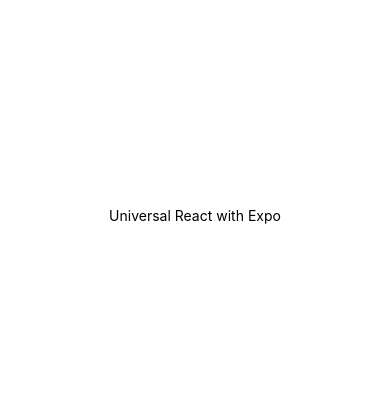
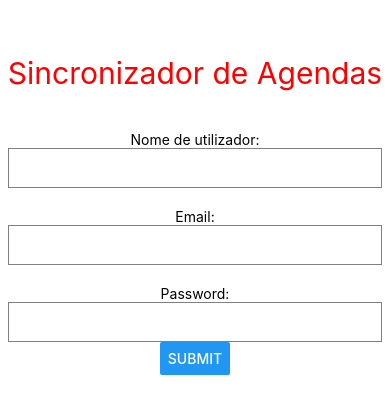
Before and after one commit to lurb3/sincronizador-agendas, a React Native app: screen / in a window 390 px wide. Shown: the part 207-620 px from the top of the page. Built offline with nearby package versions, Linux system fonts and the light colour scheme.

Commit message:
React Native, Redux setup & tests. User form to redux state

```diff
--- a/App.js
+++ b/App.js
@@ -1,5 +1,41 @@
 import * as React from "react";
-import { View, Text } from "react-native";
+import { View, Text, Button } from "react-native";
+import { createStore } from "redux";
+import { Provider } from "react-redux";
+
+// Components
+import Counter from "./components/Counter";
+import LoginPage from "./components/LoginPage";
+
+const initialState = {
+	user: '',
+	email: '',
+	password: ''
+};
+
+const reducer = (state = initialState, action) => {
+	switch(action.type) {
+		case('UPDATE_USER'):
+			return {
+				...state,
+				user: action.payload.user
+			}
+		case('UPDATE_EMAIL'):
+			return {
+				...state,
+				email: action.payload.email
+			}
+		case('UPDATE_PASSWORD'):
+			return {
+				...state,
+				password: action.payload.password
+			}
+		default:
+			return state;
+	}
+}
+
+const store = createStore(reducer);
 
 export default function App() {
   return (
@@ -10,7 +46,9 @@
         alignItems: "center",
       }}
     >
-      <Text>Universal React with Expo</Text>
+		<Provider store={store}>
+			<LoginPage />
+		</Provider>
     </View>
   );
 }
--- /dev/null
+++ b/components/Counter.js
@@ -0,0 +1,35 @@
+import * as React from "react";
+import { connect } from "react-redux";
+import { View, Text, Button } from "react-native";
+
+const Counter = (props) => {
+    const increment = () => {
+        props.dispatch({ type: "INCREMENT" })
+    }
+
+    const decrement = () => {
+        props.dispatch({ type: "DECREMENT" })
+    }
+    return (
+    <View
+        style={{
+            flex: 1,
+            justifyContent: "center",
+            alignItems: "center",
+        }}
+    >
+        <Text>Counter</Text>
+        <View>
+            <Button onPress={() => increment()} title="Press Me">Press Me</Button>
+            <Text>{props.count}</Text>
+            <Button onPress={() => decrement()} title="Press Me">Press Me</Button>
+        </View>
+    </View>
+    );
+}
+
+const mapStateToProps = (state) => ({
+    count: state.count
+})
+
+export default connect(mapStateToProps)(Counter);
--- /dev/null
+++ b/components/LoginPage.js
@@ -0,0 +1,94 @@
+import * as React from "react";
+import { connect } from "react-redux";
+import { View, Text, Button, TextInput } from "react-native";
+
+const LoginPage = (props) => {
+
+    const updateUserInfo = (input, type) => {
+        switch(type) {
+            case 'UPDATE_USER' :
+                return {
+                    type: type,
+                    payload: {user: input.nativeEvent.text}
+                }
+            case 'UPDATE_EMAIL' :
+                return {
+                    type: type,
+                    payload: {email: input.nativeEvent.text}
+                }
+            case 'UPDATE_PASSWORD' :
+                return {
+                    type: type,
+                    payload: {password: input.nativeEvent.text}
+                }
+        }
+    }
+
+    const handleUserName = (e) => {
+        props.dispatch(updateUserInfo(e, 'UPDATE_USER'))
+    }
+
+    const handleEmail = (e) => {
+        props.dispatch(updateUserInfo(e, 'UPDATE_EMAIL'))
+    }
+
+    const handlePassword = (e) => {
+        props.dispatch(updateUserInfo(e, 'UPDATE_PASSWORD'))
+    }
+
+    const handleSubmit = (e) => {
+        console.log(props);
+    }
+
+    return (
+        <View
+            style={{
+                flex: 1,
+                justifyContent: "center",
+                alignItems: "center",
+            }}
+        >
+            <Text
+                style={{
+                    fontSize: 30,
+                    color: "red",
+                    marginBottom: 40
+                }}
+            >
+                Sincronizador de Agendas
+            </Text>
+
+            <Text>Nome de utilizador:</Text>
+            <TextInput
+                style={{ height: 40, marginBottom: 20, alignSelf: 'stretch', borderColor: 'gray', borderWidth: 1 }}
+                onChange={ handleUserName }
+                value={props.user}
+            />
+
+            <Text>Email:</Text>
+            <TextInput
+                style={{ height: 40, marginBottom: 20, alignSelf: 'stretch', borderColor: 'gray', borderWidth: 1 }}
+                onChange={ handleEmail }
+                value={props.email}
+            />
+
+            <Text>Password:</Text>
+            <TextInput
+                secureTextEntry={true}
+                style={{ height: 40, alignSelf: 'stretch', borderColor: 'gray', borderWidth: 1 }}
+                onChange={ handlePassword }
+                value={props.password}
+            />
+
+            <Button onPress={ handleSubmit } title="Submit">Submit</Button>
+        </View>
+    );
+}
+
+const mapStateToProps = (state) => ({
+    user: state.user,
+    email: state.email,
+    password: state.password
+})
+
+export default connect(mapStateToProps)(LoginPage);
--- a/package.json
+++ b/package.json
@@ -4,7 +4,9 @@
     "react": "~16.11.0",
     "react-dom": "~16.11.0",
     "react-native": "https://github.com/expo/react-native/archive/sdk-38.0.2.tar.gz",
-    "react-native-web": "0.11.7"
+    "react-native-web": "0.11.7",
+    "react-redux": "^7.2.1",
+    "redux": "^4.0.5"
   },
   "devDependencies": {
     "@babel/core": "7.9.0"
```
Also changed, not shown: 1 other file (tests, documents, lock files or other folders).
